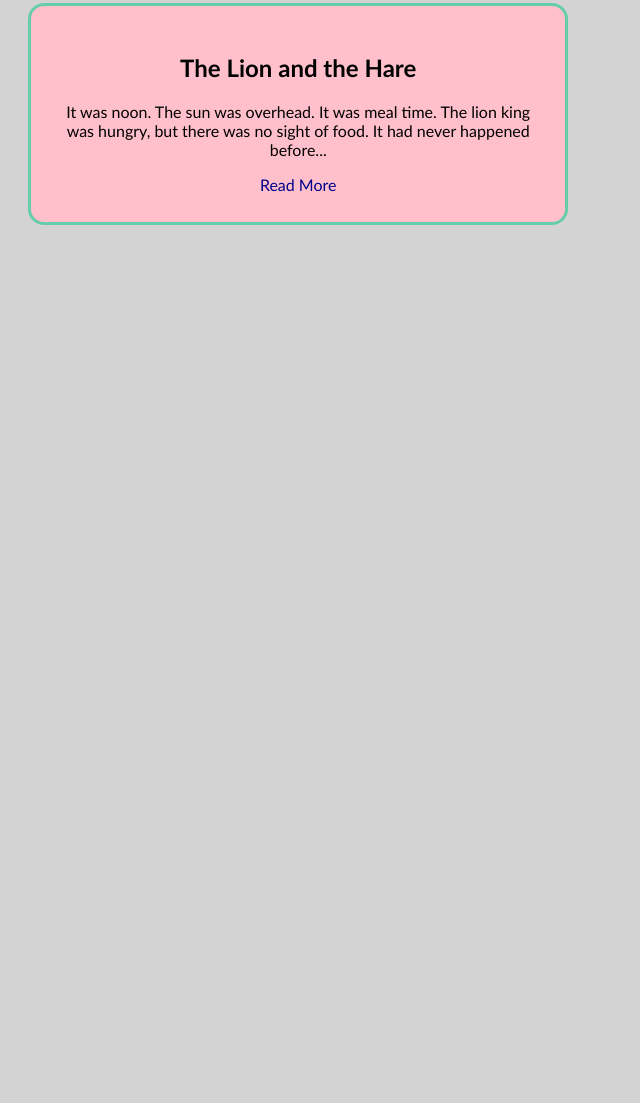
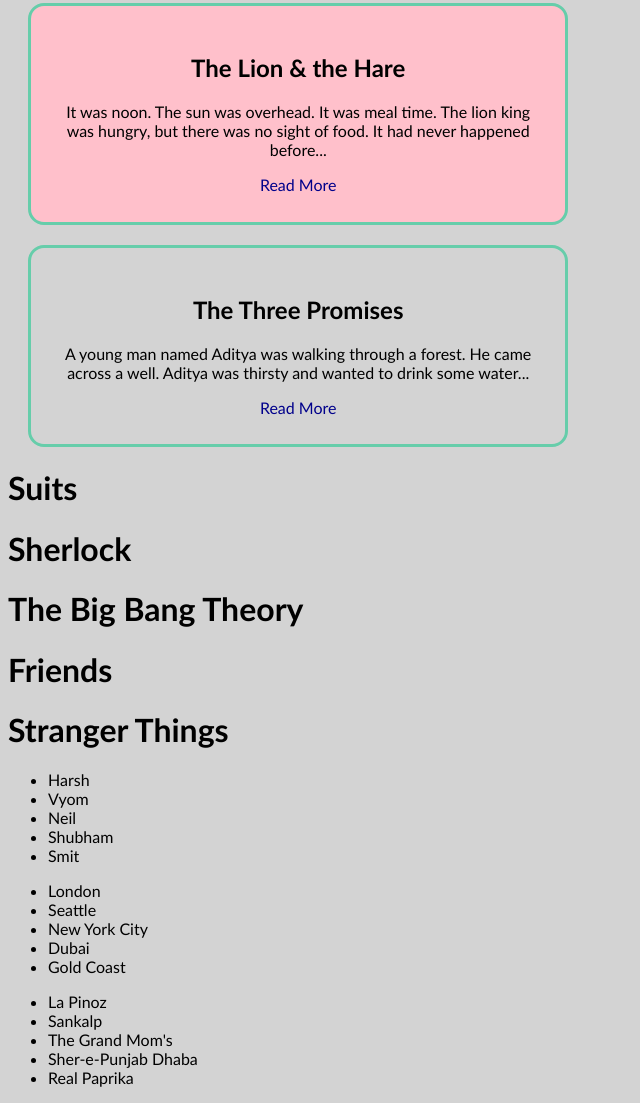
Before and after one commit to vatsalparikh07/CSS-Bootstrap-drills, a plain HTML site: page index.html in a window 1280 px wide. Shown: the part 480-1583 px from the top of the page, without its empty margins (0-640 px from the left). Before the commit the page ends 800 px from the top, so only its background shows below. Drawn offline with Linux system fonts and the light colour scheme.

Commit message:
Updated index.html

```diff
--- a/index.html
+++ b/index.html
@@ -8,19 +8,60 @@
 <body>
     <div id = "container">
         <div class ="boxes" id = "box1">
+            <div class ="images"></div>
             <h2>The Four Friends</h2>
             <p>An unusual group of four friends lived deep inside a forest. The four friends were: a deer, a crow, a mole and a tortoise....</p>
             <a href = "https://kathakids.com/folktales/panchatantra-stories/panchatantra-stories-for-kids/" target="_blank">Read More</a>
         </div>
         <div class = "boxes" id = "box2">
+            <div class ="images"></div>
             <h2>The Talkative Turtle</h2>
             <p>A talkative turtle called Tom lived in a lake deep inside a forest. He would talk all day long with anyone- from tiny ants to giant elephants...</p>
             <a href = "https://kathakids.com/folktales/panchatantra-stories/the-talkative-turtle/" target="_blank">Read More</a>
         </div>
         <div class="boxes" id = "box3">
-            <h2>The Lion and the Hare</h2>
+            <div class ="images"></div>
+            <h2>The Lion & the Hare</h2>
             <p>It was noon. The sun was overhead. It was meal time. The lion king was hungry, but there was no sight of food. It had never happened before...</p>
             <a href = "https://kathakids.com/folktales/panchatantra-stories/the-lion-and-the-hare/" target="_blank">Read More</a>
+        </div>
+        <div class="boxes" id = "box4">
+            <div class ="images"></div>
+            <h2>The Three Promises</h2>
+            <p>A young man named Aditya was walking through a forest. He came across a well. Aditya was thirsty and wanted to drink some water...</p>
+            <a href = "https://kathakids.com/folktales/panchatantra-stories/the-three-promises/" target="_blank">Read More</a>
+        </div>
+        <h1 class="original" id ="rank1">Suits</h1>
+        <h1 class="original" id ="rank2">Sherlock</h1>
+        <h1 class="original" id="rank3">The Big Bang Theory</h1>
+        <h1 class="additional" id = "rank4">Friends</h1>
+        <h1 class="additional" id = "rank5">Stranger Things</h1>
+        <div>
+            <ul>
+                <li>Harsh</li>
+                <li>Vyom</li>
+                <li>Neil</li>
+                <li>Shubham</li>
+                <li>Smit</li>
+            </ul>
+        </div>
+        <div>
+            <ul class = "star">
+                <li>London</li>
+                <li>Seattle</li>
+                <li>New York City</li>
+                <li>Dubai</li>
+                <li>Gold Coast</li>
+            </ul>
+        </div>
+        <div>
+            <ul class = "star" id ="wars">
+                <li>La Pinoz</li>
+                <li>Sankalp</li>
+                <li>The Grand Mom's</li>
+                <li>Sher-e-Punjab Dhaba</li>
+                <li>Real Paprika</li>
+            </ul>
         </div>
     </div>
 </body>
```
